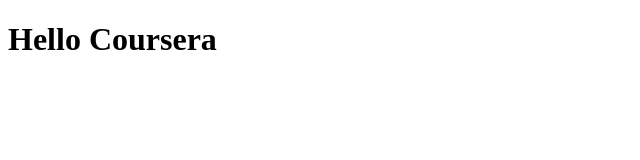
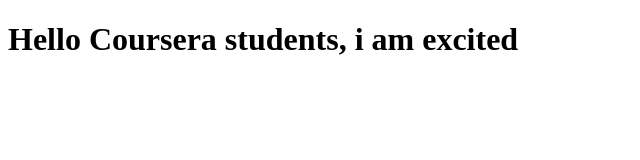
Before and after one commit to pitbas/Courser_test, a plain HTML site: page index.html in a window 1280 px wide. Shown: the whole page, without its empty margins (0-640 px from the left). Drawn offline with Linux system fonts and the light colour scheme.

Commit message:
Next version.

```diff
--- a/index.html
+++ b/index.html
@@ -5,7 +5,7 @@
     <title>Hello Coursera</title>
   </head>
   <body>
-    <h1>Hello Coursera</h1>
+    <h1>Hello Coursera students, i am excited</h1>
     <script id="__bs_script__">//<![CDATA[
     document.write("<script async src='http://HOST:3000/browser-sync/browser-sync-client.js?v=2.18.8'><\/script>".replace("HOST", location.hostname));//]]></script>
   </body>
```
